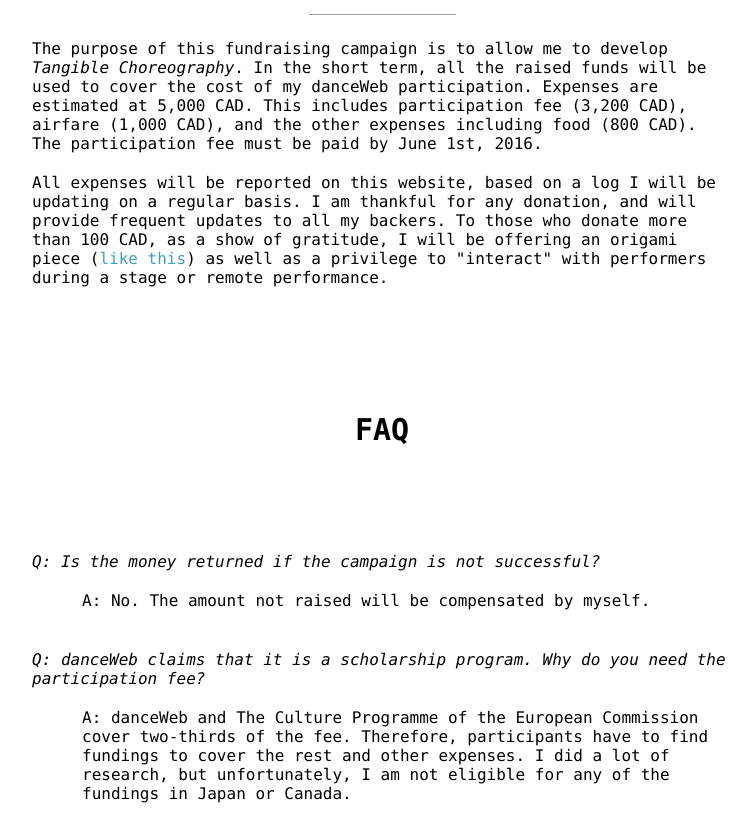
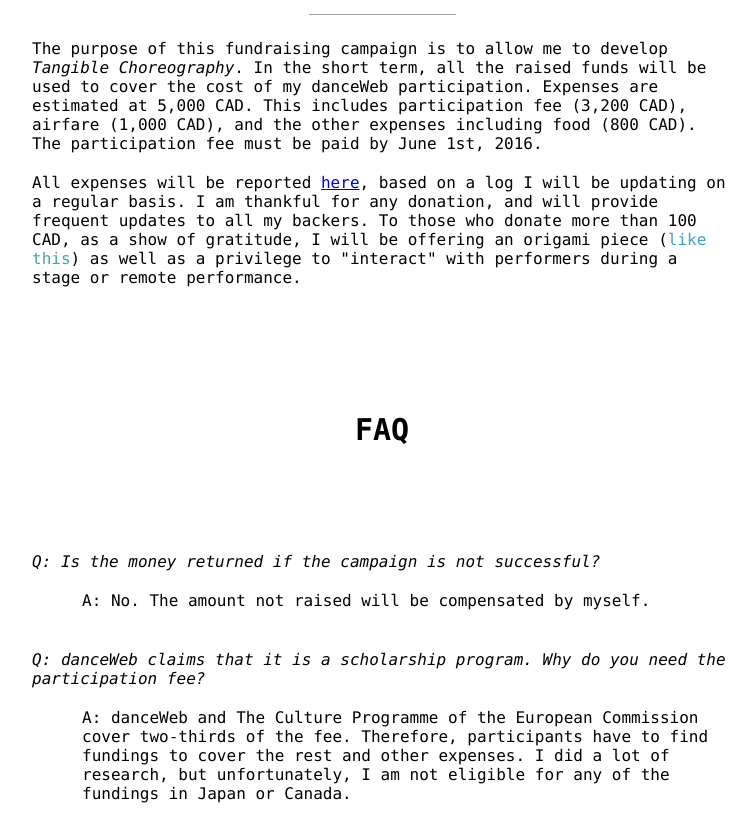
Before and after one commit to micuat/tangiblechoreography, a Jekyll site: the page built from index.html, in a window 1280 px wide and 900 px high, scrolled down 4911 px, cut to the strip 87-900 px from the top of the window. Shown: the whole strip, without its empty margins (258-1014 px from the left). Built offline with Jekyll 4.4.1, drawn with Linux system fonts in a browser that asks for light colours; nearby versions of some CDN libraries; grey boxes are pictures that could not be loaded.

Commit message:
Add expense report link

```diff
--- a/index.html
+++ b/index.html
@@ -102,7 +102,7 @@ Collaborators include <a class="phase" href="http://landproject.tumblr.com/" tar
 The purpose of this fundraising campaign is to allow me to develop <em>Tangible Choreography</em>. In the short term, all the raised funds will be used to cover the cost of my danceWeb participation. Expenses are estimated at 5,000 CAD. This includes participation fee (3,200 CAD), airfare (1,000 CAD), and the other expenses including food (800 CAD). The participation fee must be paid by June 1st, 2016.
     </p>
     <p>
-All expenses will be reported on this website, based on a log I will be updating on a regular basis. I am thankful for any donation, and will provide frequent updates to all my backers. To those who donate more than 100 CAD, as a show of gratitude, I will be offering an origami piece (<a class="phase" href="http://naotohieda.com/origami/">like this</a>) as well as a privilege to "interact" with performers during a stage or remote performance.
+All expenses will be reported <a href="https://docs.google.com/spreadsheets/d/1NmsaVZsi6ARk671ykq0b1LcGlBWMrkACGuKNUgvoxu8/edit?usp=sharing" target="_blank">here</a>, based on a log I will be updating on a regular basis. I am thankful for any donation, and will provide frequent updates to all my backers. To those who donate more than 100 CAD, as a show of gratitude, I will be offering an origami piece (<a class="phase" href="http://naotohieda.com/origami/">like this</a>) as well as a privilege to "interact" with performers during a stage or remote performance.
 </p>
 
   </section>
--- a/index_ja.html
+++ b/index_ja.html
@@ -89,7 +89,7 @@ lang: ja
     <div id="progressField"></div>
     <p class="dollar">2.92万円 / 42万円<br /><del>締め切り: 六月一日</del></p>
     <p>
-「タンジブル・コリオグラフィ」の第一段階として、ダンスウェブに参加するためにこの度は寄付金を募ることいたしました。ダンスウェブの経費は、参加費用27万円、航空券8万円、その他食事代等7万円、あわせて42万円と見積もっています。参加費用は六月一日までに支払わなければなりません。食事も含めてすべての経費はこちらのサイトで公開いたします。また、ダンスウェブの開催期間は寄付いただいた方全員にレポートをお送りいたします。また、8,300円以上の寄付をいただいた方々にはお礼に<a class="phase" href="http://naotohieda.com/origami/">折り紙</a>をお送りするほか（送料別）、今後予定している体験型のパフォーマンスにご招待いたします。
+「タンジブル・コリオグラフィ」の第一段階として、ダンスウェブに参加するためにこの度は寄付金を募ることいたしました。ダンスウェブの経費は、参加費用27万円、航空券8万円、その他食事代等7万円、あわせて42万円と見積もっています。参加費用は六月一日までに支払わなければなりません。食事も含めてすべての経費は <a href="https://docs.google.com/spreadsheets/d/1NmsaVZsi6ARk671ykq0b1LcGlBWMrkACGuKNUgvoxu8/edit?usp=sharing" target="_blank">こちら</a>に公開いたします。また、ダンスウェブの開催期間は寄付いただいた方全員にレポートをお送りいたします。また、8,300円以上の寄付をいただいた方々にはお礼に<a class="phase" href="http://naotohieda.com/origami/">折り紙</a>をお送りするほか（送料別）、今後予定している体験型のパフォーマンスにご招待いたします。
     </p>
     <p>
 ワークショップへの参加は自分のキャリアのためになるだけでなく、参加したおりにはその経験をいかしてコンテンポラリー・ダンスとテクノロジーの研究分野の発展に尽くしていくことをお約束します。なお、金額はすべてカナダドルから換算しています。
```
